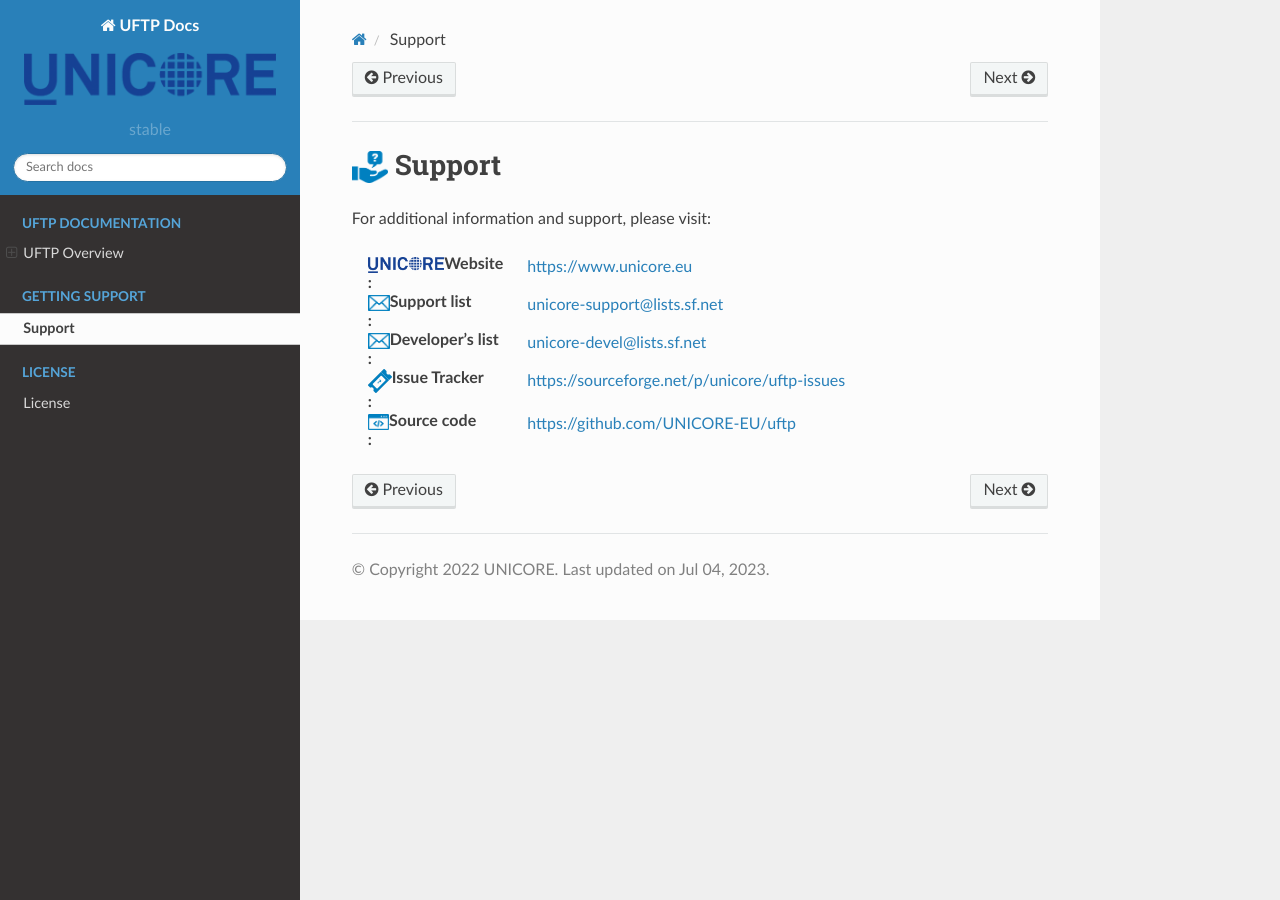
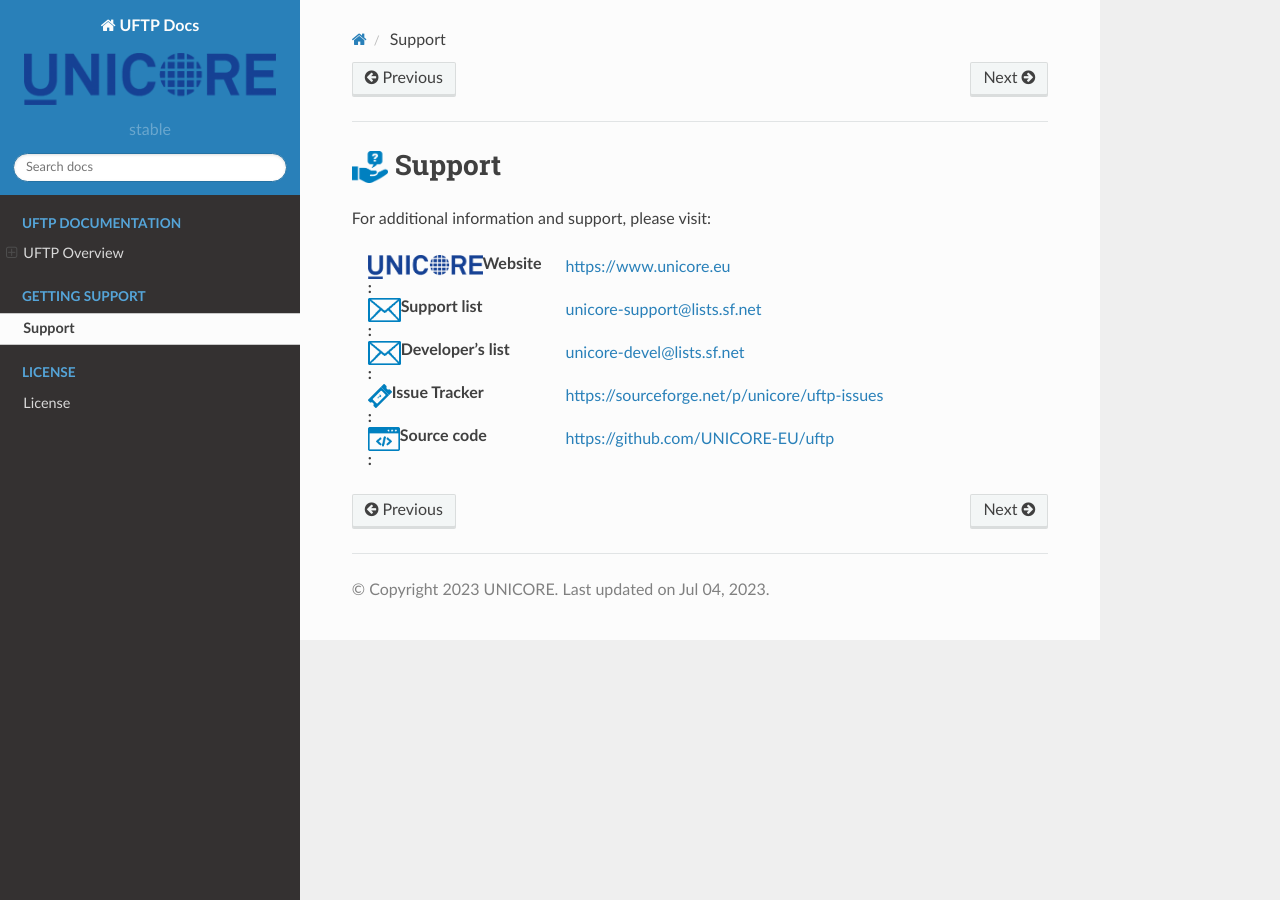
Before and after one commit to UNICORE-EU/uftp-docs, a Sphinx documentation site: the page built from source/support.rst, in a window 1280 px wide. Built offline with Sphinx 7.4.7 and the Read the Docs theme 2.0.0, drawn with Linux system fonts in a browser that asks for light colours.

Commit message:
generate pdf, epub, htmlzip and fix some external links

```diff
--- a/source/admin-docs/authserver/manual.rst
+++ b/source/admin-docs/authserver/manual.rst
@@ -221,7 +221,7 @@
 configuration details for a UNICORE/X server apply here as well.
 
 We summarise the most important details, please refer to the `UNICORE/X manual
-<https://unicore-docs.readthedocs.io/en/latest/admin-docs/unicorex/manual.html#authentication>`_
+<https://unicore-docs.readthedocs.io/en/latest/admin-docs/unicorex/manual.html#auth-img-authentication>`_
 if you want to learn about further options.
 
 The enabled authentication options and their order are configured
@@ -368,7 +368,7 @@
 ~~~~~~~~~~~~~~~~~
 
 Please refer to the `UNICORE/X manual
-<https://unicore-docs.readthedocs.io/en/latest/admin-docs/unicorex/manual.html#attribute-sources>`__
+<https://unicore-docs.readthedocs.io/en/latest/admin-docs/unicorex/manual.html#attr-services-img-attribute-sources>`__
 on how to set up and configure attribute sources like `map file
 <https://unicore-docs.readthedocs.io/en/latest/admin-docs/unicorex/manual.html#file-attr-source>`__
 or `XUUDB <https://unicore-docs.readthedocs.io/en/latest/admin-docs/unicorex/manual.html#xuudb-attr>`__.
--- a/source/admin-docs/uftpd/manual.rst
+++ b/source/admin-docs/uftpd/manual.rst
@@ -318,7 +318,7 @@
 	:align: middle
 
 Please refer to the `UNICORE/X manual
-<https://unicore-docs.readthedocs.io/en/latest/admin-docs/unicorex/manual.html#uftp-setup>`__
+<https://unicore-docs.readthedocs.io/en/latest/admin-docs/unicorex/manual.html#uftp-img-uftp-setup>`__
 for detailed information on how to configure UFTP based data access and data transfer.
 
 
--- a/source/conf.py
+++ b/source/conf.py
@@ -21,7 +21,7 @@
 # -- Project information -----------------------------------------------------
 
 project = 'UFTP Docs'
-author = '2022 UNICORE'
+author = '2023 UNICORE'
 copyright = author
 version = 'stable'
 language = 'en'
--- a/source/support.rst
+++ b/source/support.rst
@@ -19,12 +19,12 @@
 
 :|source-code-img| Source code: https://github.com/UNICORE-EU/uftp
 
+
 .. |unicore-img| image:: _static/logo-unicore.png
-	:height: 16px
-	:align: middle
+	:height: 24px
 
 .. |email-img| image:: _static/email.png
-	:height: 16px
+	:height: 24px
 	:align: middle
 
 .. |ticket-img| image:: _static/ticket.png
@@ -32,5 +32,5 @@
 	:align: middle
 
 .. |source-code-img| image:: _static/source-code.png
-	:height: 16px
+	:height: 24px
 	:align: middle
```
Also changed, not shown: source/index.rst (+4 -8 lines), source/overview.rst (+7 -3 lines), .readthedocs.yaml, source/_static/overview.png (added).
